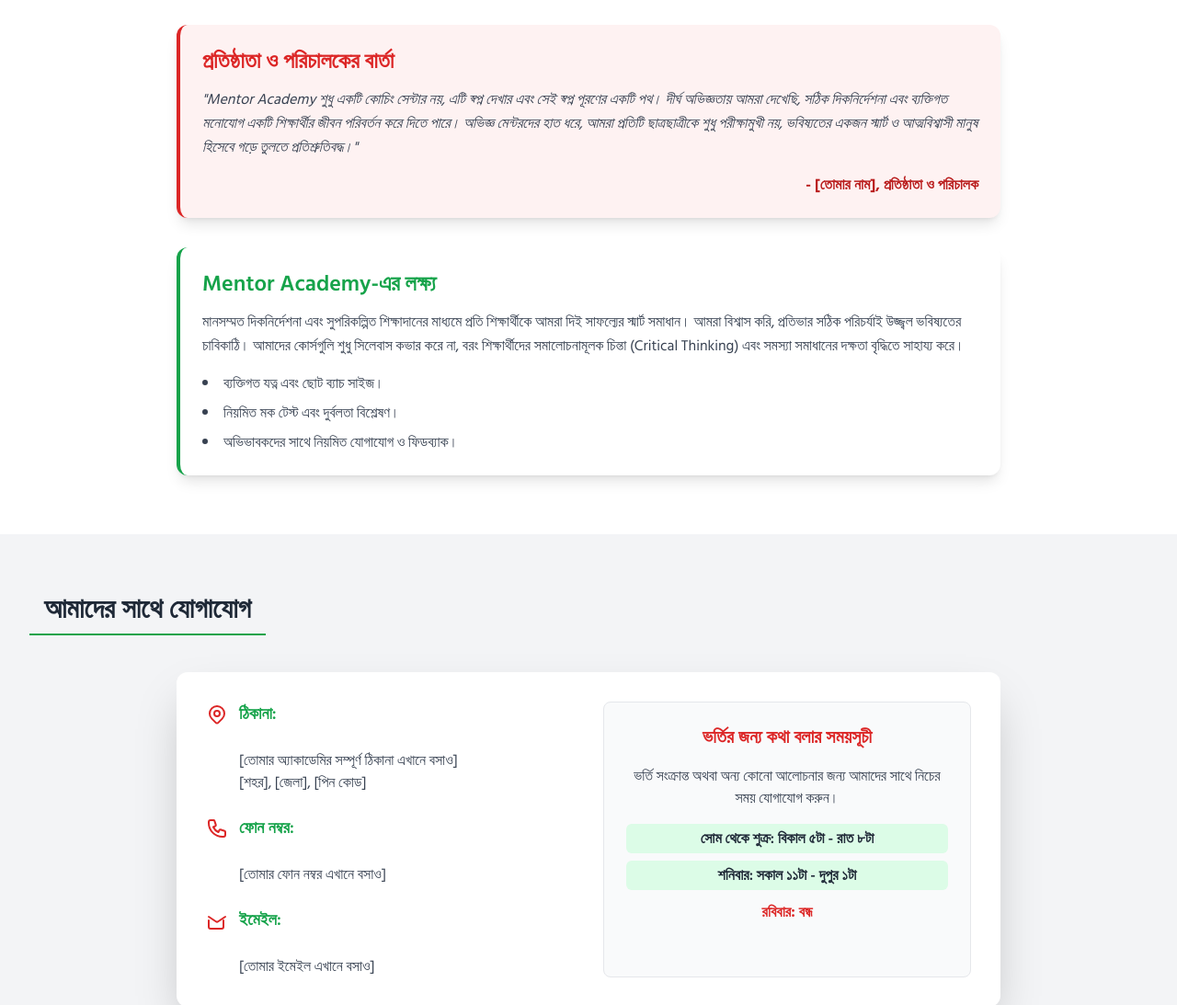
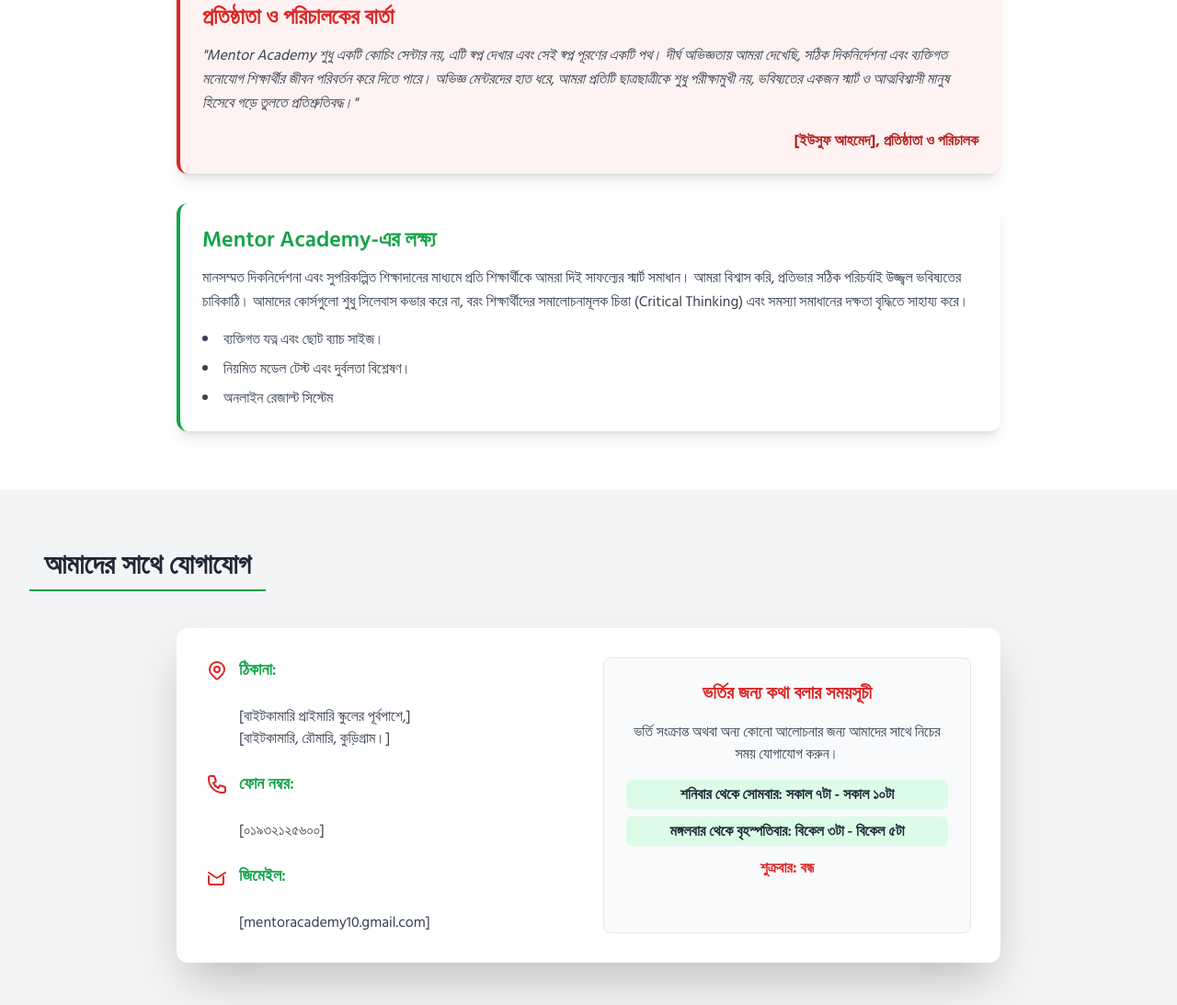
Before and after one commit to mentoracademy10/mentoracademyweb, a plain HTML site: page index.html in a window 1280 px wide. Shown: the part 1707-2800 px from the top of the page at 92% size. Drawn offline with nearby package versions, Linux system fonts and the light colour scheme.

Commit message:
Update index.html

```diff
--- a/index.html
+++ b/index.html
@@ -1,4 +1,4 @@
-Index file
+
 
 <!-- Mentor Academy ওয়েবসাইট: মোবাইল-ফ্রেন্ডলি ডিজাইন, নতুন ফন্ট এবং হ্যামবার্গার মেনু -->
 <html lang="bn">
@@ -27,7 +27,7 @@ Index file
 
         /* Hero সেকশনের হেডিং স্পেস ঠিক করা */
         .spaced-heading span {
-            margin-right: 0.25rem; /* শব্দের মাঝে স্পেস বাড়ানো */
+            margin-right: 0.30rem; /* শব্দের মাঝে স্পেস বাড়ানো */
         }
     </style>
 </head>
@@ -104,14 +104,14 @@ Index file
                         <svg xmlns="http://www.w3.org/2000/svg" class="h-6 w-6 mr-2 text-yellow-600" fill="none" viewBox="0 0 24 24" stroke="currentColor">
                             <path stroke-linecap="round" stroke-linejoin="round" stroke-width="2" d="M12 9v2m0 4h.01m-6.938 4h13.856c1.54 0 2.502-1.667 1.732-3L13.732 4c-.77-1.333-2.694-1.333-3.464 0L3.398 16c-.77 1.333.192 3 1.732 3z" />
                         </svg>
-                        শারদীয় পূজার ছুটি
+                       অনলাইন ক্লাস
                     </div>
                     <p class="text-gray-700 mb-2">
-                        দুর্গাপূজা উপলক্ষে আগামী **৫ই নভেম্বর থেকে ১২ই নভেম্বর** পর্যন্ত অ্যাকাডেমির সমস্ত ক্লাস বন্ধ থাকবে। সকল শিক্ষার্থীকে এই সময়ে বাড়ির কাজ শেষ করার নির্দেশ দেওয়া হচ্ছে।
+                      অনিবার্য কারণবশত আগামী নির্দেশ না দেওয়া পর্যন্ত......
                     </p>
                     <!-- বিস্তারিত লিঙ্ক যোগ করার স্থান -->
-                    <a href="#" class="text-blue-600 hover:underline font-medium mt-2 block">
-                        ছুটির বিস্তারিত রুটিন ডাউনলোড করুন
+                    <a href="অনিবার্য কারণবশত আগামী নির্দেশ না দেওয়া পর্যন্ত সকল ক্লাস কার্যক্রম অনলাইনে পরিচালিত হবে। এ কারণে সৃষ্ট সাময়িক অসুবিধার জন্য আমরা আন্তরিকভাবে দুঃখিত। নিয়মিত ক্লাস, মূল্যায়ন ও অন্যান্য একাডেমিক কার্যক্রম যথারীতি চলমান থাকবে।" class="text-blue-600 hover:underline font-medium mt-2 block">
+                        বিস্তারিত দেখতে ক্লিক করুন
                     </a>
                 </div>
 
@@ -155,7 +155,7 @@ Index file
                 <div class="bg-white p-6 rounded-xl shadow-lg border-t-4 border-green-600">
                     <h4 class="text-2xl font-semibold mb-4 text-green-600 text-center">টপারদের তালিকা (অক্টোবর মাস)</h4>
                     <ol class="space-y-3 text-lg list-decimal list-inside">
-                        <li class="p-2 bg-yellow-100 rounded-md shadow-sm font-bold text-yellow-800">১ম স্থান:মোঃ হাসানুর
+                        <li class="p-2 bg-yellow-100 rounded-md shadow-sm font-bold text-yellow-800">১ম স্থান: মোঃ হাসানুর
   (৮৫%)</li>
                         <li class="p-2 bg-gray-100 rounded-md shadow-sm font-semibold">২য় স্থান: মোছা: জুঁই এবং ইসরাত জাহান আঁখি
  (৮০%)</li>
@@ -177,21 +177,21 @@ Index file
                 <div class="bg-red-50 p-6 rounded-xl shadow-lg border-l-4 border-red-600">
                     <h4 class="text-2xl font-semibold mb-3 text-red-600">প্রতিষ্ঠাতা ও পরিচালকের বার্তা</h4>
                     <p class="text-gray-700 leading-relaxed italic mb-4">
-                        "Mentor Academy শুধু একটি কোচিং সেন্টার নয়, এটি স্বপ্ন দেখার এবং সেই স্বপ্ন পূরণের একটি পথ। দীর্ঘ অভিজ্ঞতায় আমরা দেখেছি, সঠিক দিকনির্দেশনা এবং ব্যক্তিগত মনোযোগ একটি শিক্ষার্থীর জীবন পরিবর্তন করে দিতে পারে। অভিজ্ঞ মেন্টরদের হাত ধরে, আমরা প্রতিটি ছাত্রছাত্রীকে শুধু পরীক্ষামুখী নয়, ভবিষ্যতের একজন স্মার্ট ও আত্মবিশ্বাসী মানুষ হিসেবে গড়ে তুলতে প্রতিশ্রুতিবদ্ধ।"
+                        "Mentor Academy শুধু একটি কোচিং সেন্টার নয়, এটি স্বপ্ন দেখার এবং সেই স্বপ্ন পূরণের একটি পথ। দীর্ঘ অভিজ্ঞতায় আমরা দেখেছি, সঠিক দিকনির্দেশনা এবং ব্যক্তিগত মনোযোগ শিক্ষার্থীর জীবন পরিবর্তন করে দিতে পারে। অভিজ্ঞ মেন্টরদের হাত ধরে, আমরা প্রতিটি ছাত্রছাত্রীকে শুধু পরীক্ষামুখী নয়, ভবিষ্যতের একজন স্মার্ট ও আত্মবিশ্বাসী মানুষ হিসেবে গড়ে তুলতে প্রতিশ্রুতিবদ্ধ।"
                     </p>
-                    <p class="text-right font-bold text-red-700">- [তোমার নাম], প্রতিষ্ঠাতা ও পরিচালক</p>
+                    <p class="text-right font-bold text-red-700">[ইউসুফ আহমেদ], প্রতিষ্ঠাতা ও পরিচালক</p>
                 </div>
 
                 <!-- আমাদের লক্ষ্য -->
                 <div class="bg-white p-6 rounded-xl shadow-lg border-l-4 border-green-600">
                     <h4 class="text-2xl font-semibold mb-3 text-green-600">Mentor Academy-এর লক্ষ্য</h4>
                     <p class="text-gray-700 leading-relaxed">
-                        মানসম্মত দিকনির্দেশনা এবং সুপরিকল্পিত শিক্ষাদানের মাধ্যমে প্রতি শিক্ষার্থীকে আমরা দিই সাফল্যের স্মার্ট সমাধান। আমরা বিশ্বাস করি, প্রতিভার সঠিক পরিচর্যাই উজ্জ্বল ভবিষ্যতের চাবিকাঠি। আমাদের কোর্সগুলি শুধু সিলেবাস কভার করে না, বরং শিক্ষার্থীদের সমালোচনামূলক চিন্তা (Critical Thinking) এবং সমস্যা সমাধানের দক্ষতা বৃদ্ধিতে সাহায্য করে।
+                        মানসম্মত দিকনির্দেশনা এবং সুপরিকল্পিত শিক্ষাদানের মাধ্যমে প্রতি শিক্ষার্থীকে আমরা দিই সাফল্যের স্মার্ট সমাধান। আমরা বিশ্বাস করি, প্রতিভার সঠিক পরিচর্যাই উজ্জ্বল ভবিষ্যতের চাবিকাঠি। আমাদের কোর্সগুলো শুধু সিলেবাস কভার করে না, বরং শিক্ষার্থীদের সমালোচনামূলক চিন্তা (Critical Thinking) এবং সমস্যা সমাধানের দক্ষতা বৃদ্ধিতে সাহায্য করে।
                     </p>
                     <ul class="mt-4 space-y-2 text-gray-700 list-disc list-inside">
                         <li>ব্যক্তিগত যত্ন এবং ছোট ব্যাচ সাইজ।</li>
-                        <li>নিয়মিত মক টেস্ট এবং দুর্বলতা বিশ্লেষণ।</li>
-                        <li>অভিভাবকদের সাথে নিয়মিত যোগাযোগ ও ফিডব্যাক।</li>
+                        <li>নিয়মিত মডেল টেস্ট এবং দুর্বলতা বিশ্লেষণ।</li>
+                        <li>অনলাইন রেজাল্ট সিস্টেম</li>
                     </ul>
                 </div>
             </div>
@@ -214,8 +214,8 @@ Index file
                         ঠিকানা:
                     </p>
                     <p class="pl-9 text-gray-700">
-                        [তোমার অ্যাকাডেমির সম্পূর্ণ ঠিকানা এখানে বসাও]<br>
-                        [শহর], [জেলা], [পিন কোড]
+                        [বাইটকামারি প্রাইমারি স্কুলের পূর্বপাশে,]<br>
+                        [বাইটকামারি, রৌমারি, কুড়িগ্রাম।]
                     </p>
 
                     <p class="text-lg font-semibold text-green-600 flex items-center">
@@ -224,15 +224,15 @@ Index file
                         </svg>
                         ফোন নম্বর:
                     </p>
-                    <p class="pl-9 text-gray-700">[তোমার ফোন নম্বর এখানে বসাও]</p>
+                    <p class="pl-9 text-gray-700">[০১৯৩২১২৫৬০০]</p>
 
                     <p class="text-lg font-semibold text-green-600 flex items-center">
                         <svg xmlns="http://www.w3.org/2000/svg" class="h-6 w-6 mr-3 text-red-600" fill="none" viewBox="0 0 24 24" stroke="currentColor">
                             <path stroke-linecap="round" stroke-linejoin="round" stroke-width="2" d="M3 8l7.89 5.26a2 2 0 002.22 0L21 8m-2 4v7a2 2 0 01-2 2H5a2 2 0 01-2-2v-7" />
                         </svg>
-                        ইমেইল:
+                        জিমেইল:
                     </p>
-                    <p class="pl-9 text-gray-700">[তোমার ইমেইল এখানে বসাও]</p>
+                    <p class="pl-9 text-gray-700">[mentoracademy10.gmail.com]</p>
                 </div>
 
                 <!-- ভর্তির সময়সূচী -->
@@ -242,9 +242,9 @@ Index file
                         ভর্তি সংক্রান্ত অথবা অন্য কোনো আলোচনার জন্য আমাদের সাথে নিচের সময় যোগাযোগ করুন।
                     </p>
                     <ul class="space-y-2 text-center text-gray-800 font-semibold">
-                        <li class="p-1 bg-green-100 rounded-md">সোম থেকে শুক্র: বিকাল ৫টা - রাত ৮টা</li>
-                        <li class="p-1 bg-green-100 rounded-md">শনিবার: সকাল ১১টা - দুপুর ১টা</li>
-                        <li class="p-1 text-red-600 font-bold">রবিবার: বন্ধ</li>
+                        <li class="p-1 bg-green-100 rounded-md">শনিবার থেকে সোমবার:    সকাল  ৭টা - সকাল  ১০টা</li>
+                        <li class="p-1 bg-green-100 rounded-md">মঙ্গলবার থেকে বৃহস্পতিবার: বিকেল ৩টা - বিকেল ৫টা</li>
+                        <li class="p-1 text-red-600 font-bold">শুক্রবার: বন্ধ</li>
                     </ul>
                 </div>
             </div>
```
